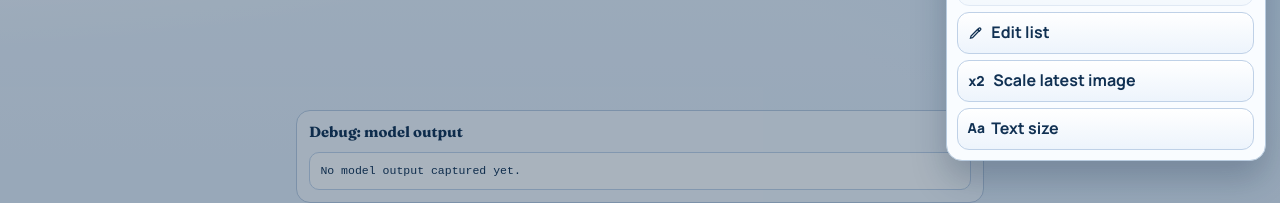
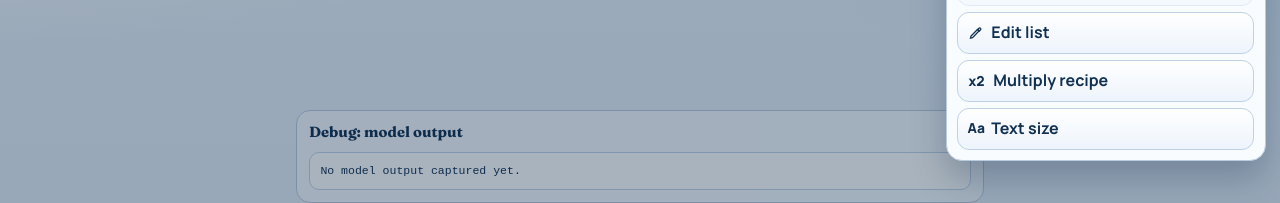
Before and after one commit to jonaraphael/snapandshop, a React (Vite) app: page /list in a window 1280 px wide. Both pictures are taken after a click on the button "Open list actions". Shown: the part 146-349 px from the top of the page. Built offline with nearby package versions, Linux system fonts and the light colour scheme.

Commit message:
chore: rename scale action to multiply recipe

```diff
--- a/src/screens/List.tsx
+++ b/src/screens/List.tsx
@@ -608,7 +608,7 @@ export const List = (): JSX.Element => {
       return;
     }
 
-    const input = window.prompt("Multiply quantities from the most recent image by:", "2");
+    const input = window.prompt("Multiply recipe by:", "2");
     if (input === null) {
       return;
     }
@@ -653,7 +653,7 @@ export const List = (): JSX.Element => {
         ? String(Math.round(multiplier))
         : String(Math.round(multiplier * 100) / 100);
     setShareStatusWithTimeout(
-      `Scaled ${changedCount} item${changedCount === 1 ? "" : "s"} by ${formattedMultiplier}x.`
+      `Multiplied ${changedCount} item${changedCount === 1 ? "" : "s"} by ${formattedMultiplier}x.`
     );
   };
 
@@ -771,7 +771,7 @@ export const List = (): JSX.Element => {
                 onClick={() => onSelectMenuAction(() => onScaleLatestImageQuantities())}
               >
                 <ScaleIcon />
-                <span>Scale latest image</span>
+                <span>Multiply recipe</span>
               </button>
               <button type="button" className="top-actions-btn" onClick={() => onSelectMenuAction(() => setShowTextSize(true))}>
                 <span className="top-actions-aa">Aa</span>
```
